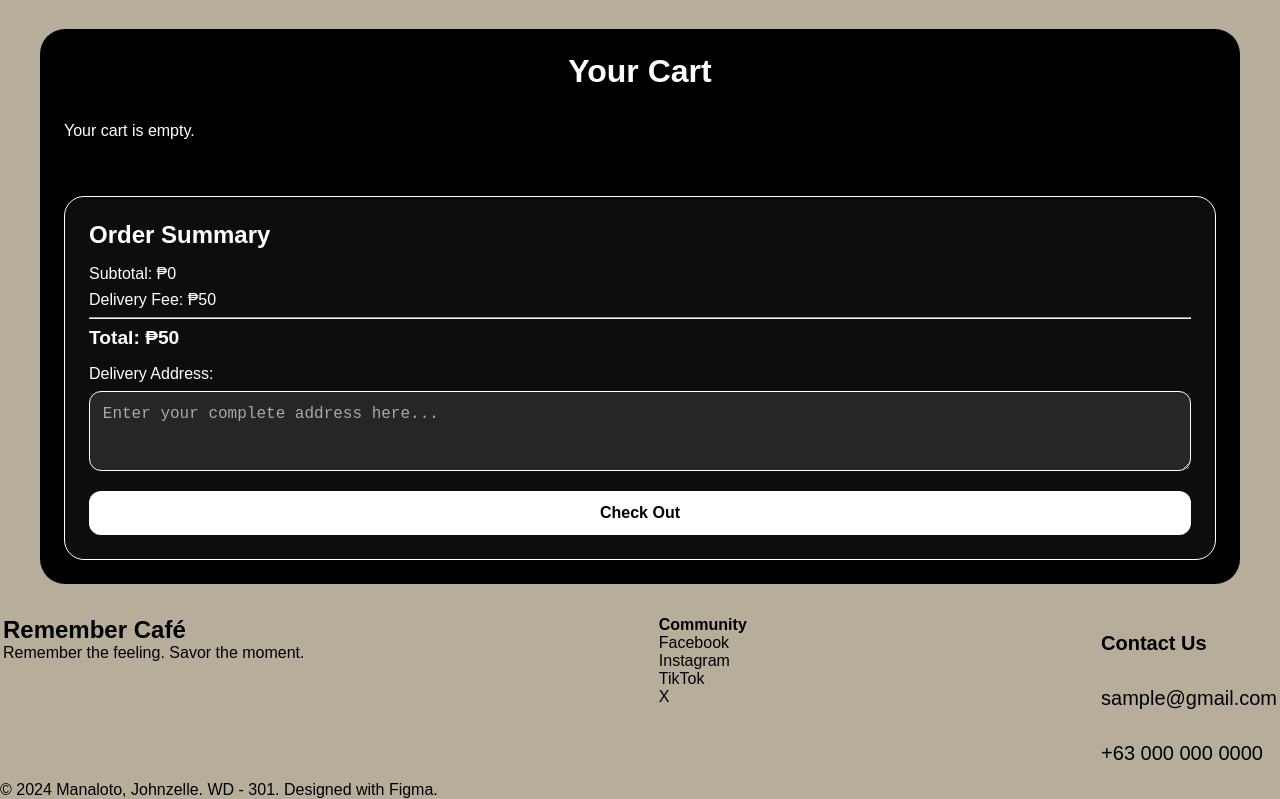
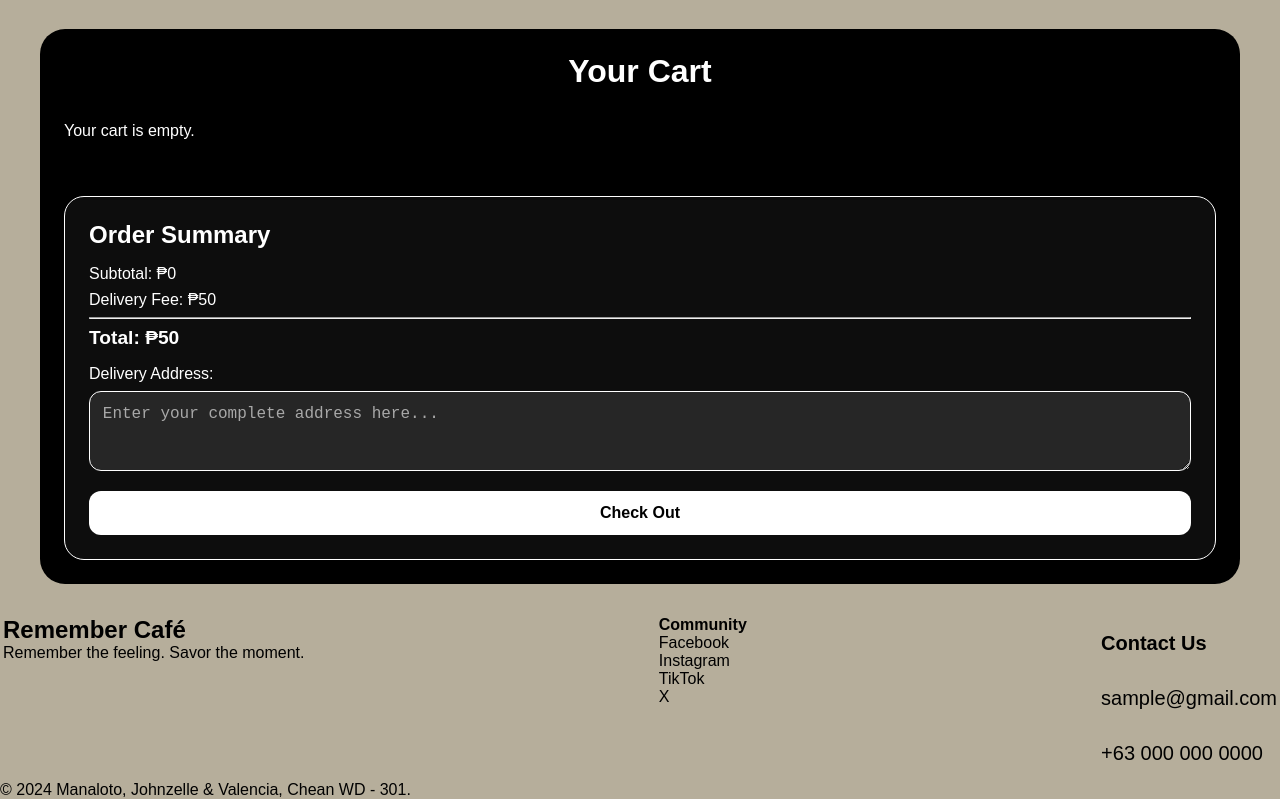
Before and after one commit to Jz100505/Remember-Cafe---WebPub---Project, a plain HTML site: page Remember Cafe - Final/cart.html in a window 1280 px wide. Shown: the part 103-902 px from the top of the page. Drawn offline with Linux system fonts and the light colour scheme.

Commit message:
Update cart.html

```diff
--- a/Remember Cafe - Final/cart.html
+++ b/Remember Cafe - Final/cart.html
@@ -76,7 +76,7 @@
           <p>+63 000 000 0000</p>
         </div>
       </div>
-      <p class="footer-credit">© 2024 Manaloto, Johnzelle. WD - 301. Designed with Figma.</p>
+      <p class="footer-credit">© 2024 Manaloto, Johnzelle & Valencia, Chean WD - 301.</p>
     </footer>
   </div>
 </body>
```
